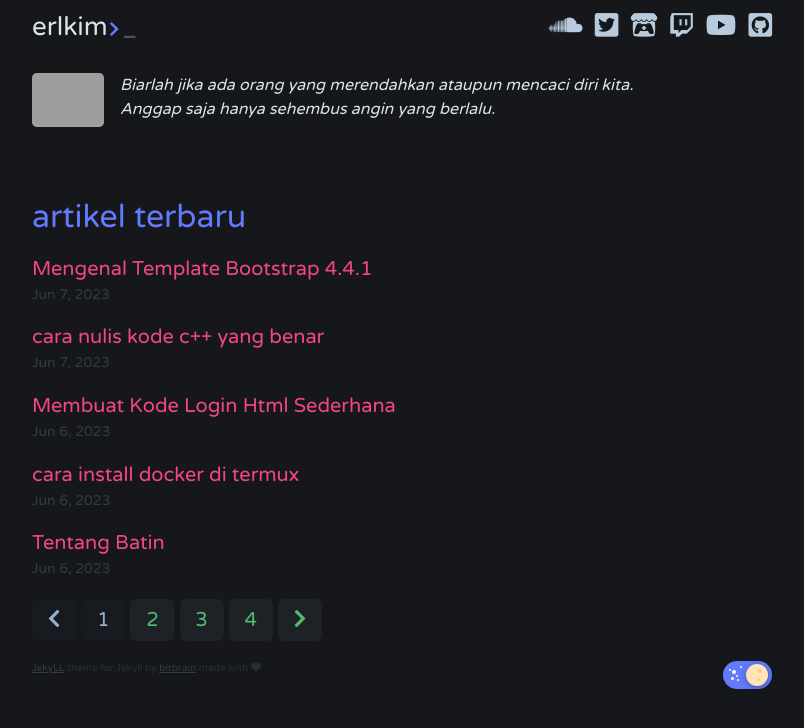
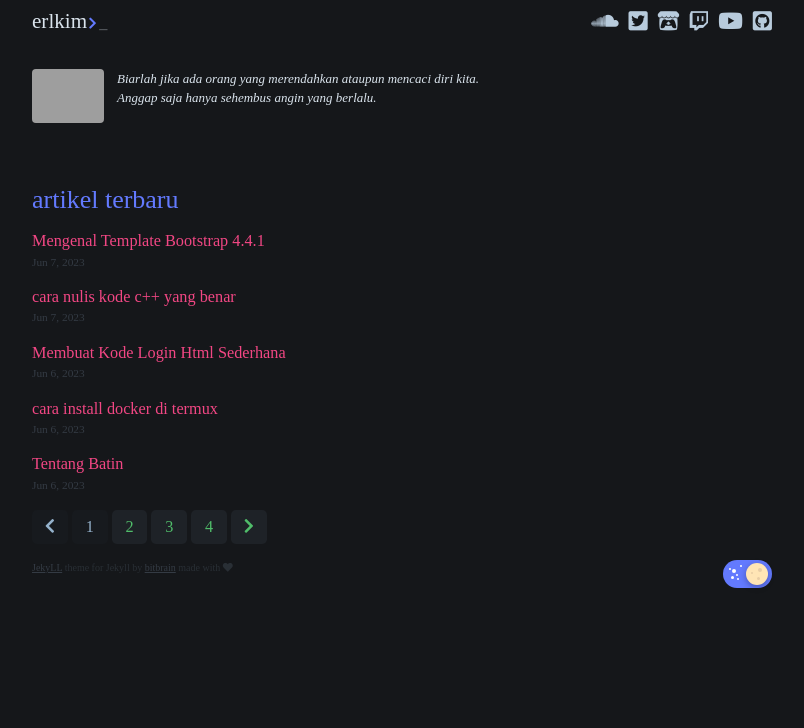
Before and after one commit to erlkim/erlkim.github.io, a Jekyll site: the page built from index.html, in a window 1280 px wide. Shown: the top 728 px of the page, without its empty margins (238-1042 px from the left). Built offline with Jekyll 4.4.1, drawn with Linux system fonts in a browser that asks for light colours; nearby versions of some CDN libraries; the list of posts is cut into pages by our own code; grey boxes are pictures that could not be loaded.

Commit message:
Update dash.scss
U

```diff
--- a/_sass/dash.scss
+++ b/_sass/dash.scss
@@ -1,9 +1,9 @@
 @charset "utf-8";
 
 
-$base-font-family: 'Varela Round', sans-serif;
+$base-font-family: 'Press Start 2P', cursive;
 $syntax-font-family: 'Roboto Mono', monospace;
-$base-font-size:   16px !default;
+$base-font-size:   13px !default;
 $post-link-font-size: $base-font-size * 1.25 !default;
 $base-font-weight: 500 !default;
 $small-font-size:  $base-font-size * 0.875 !default;
```
